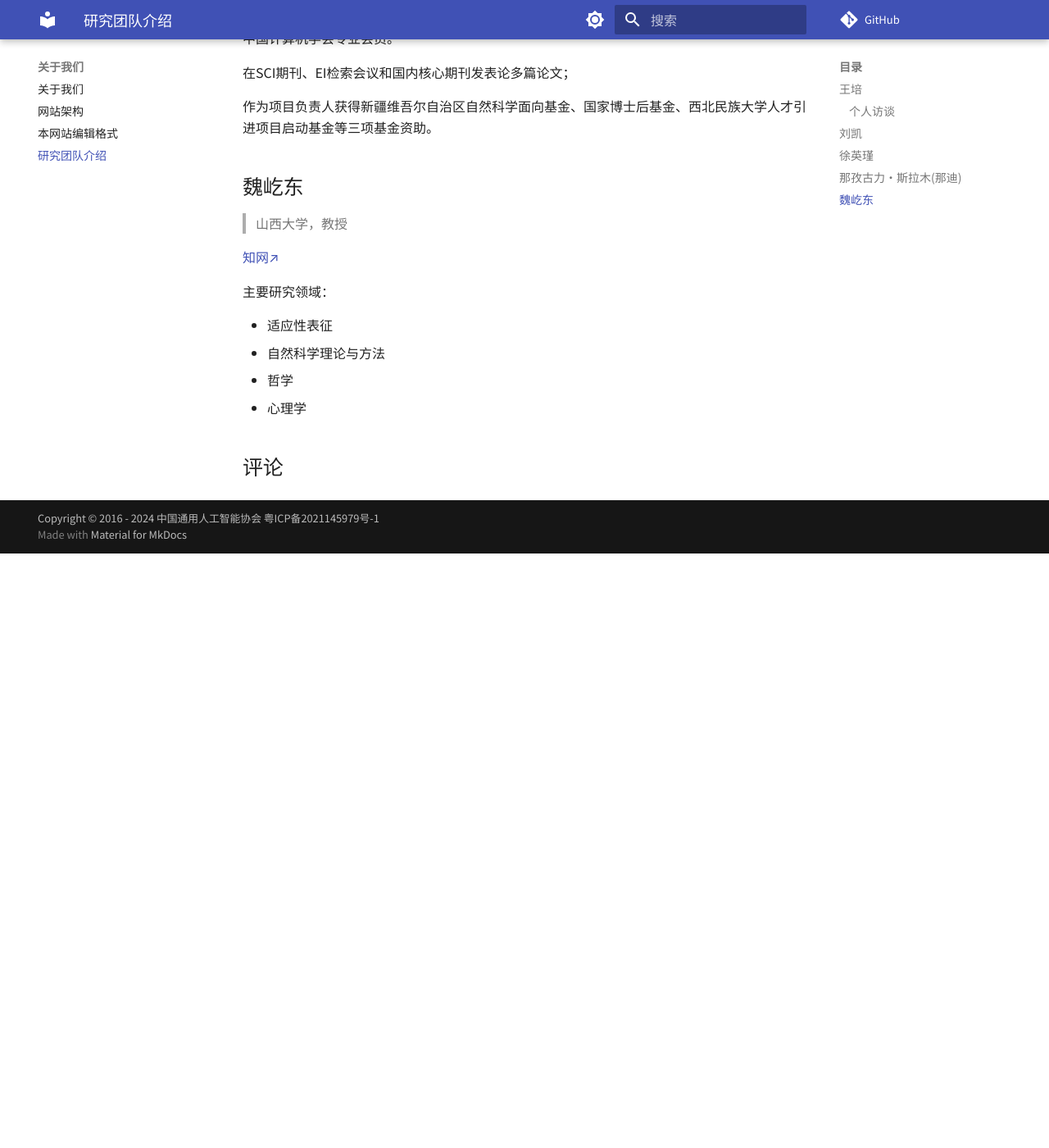
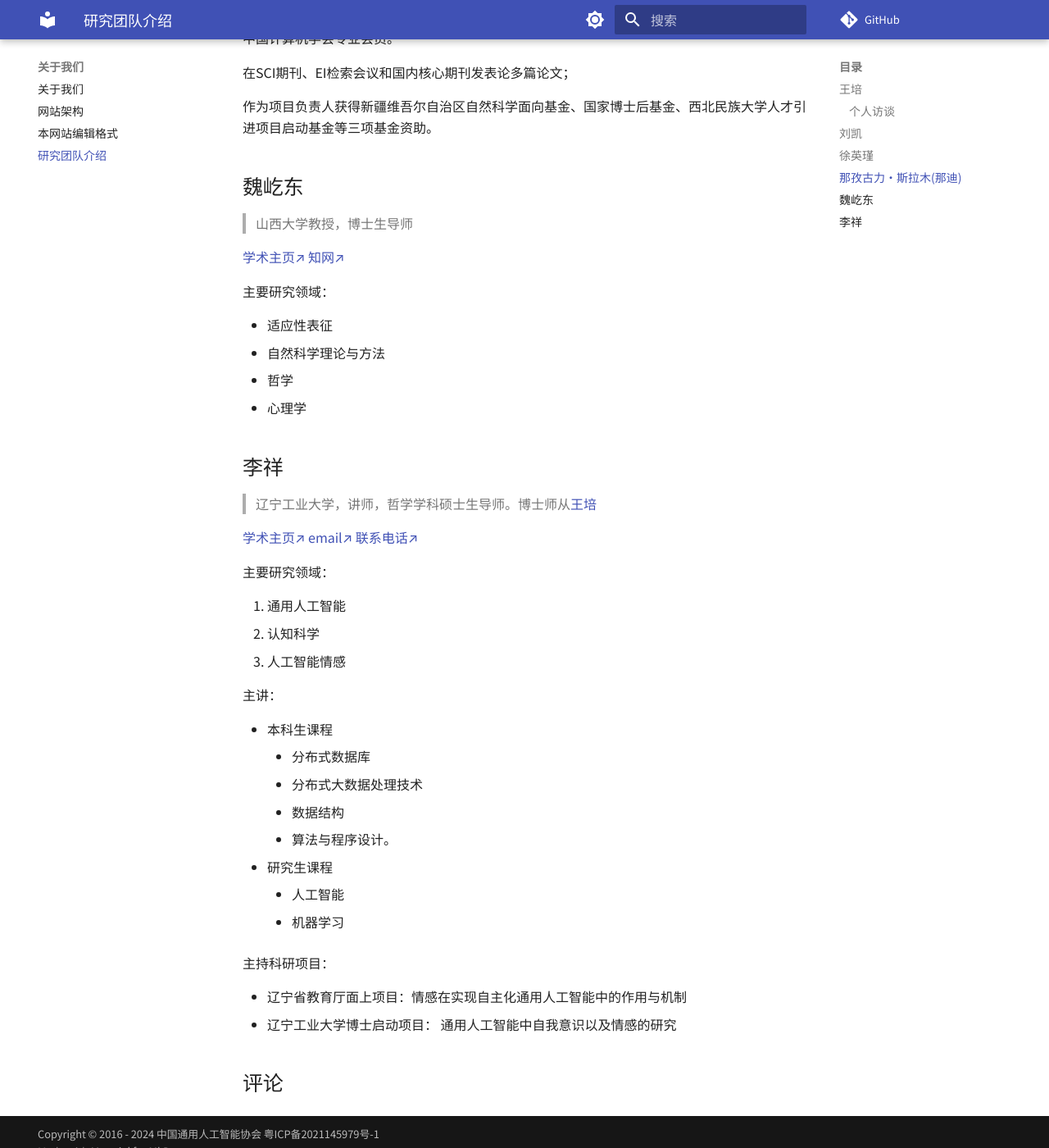
Before and after one commit to Hailaylin/agi-society-cn, an MkDocs documentation site: the page built from docs/about/team.md, in a window 1280 px wide and 1400 px high, scrolled down 3561 px. Shown: the whole window at 82% size. Built offline with MkDocs 1.6.1 and Material for MkDocs 9.7.7, drawn with Linux system fonts in a browser that asks for light colours; comment, search, counter and statistics services are not loaded; before the commit the page ends 4236 px from its top, so only the background shows below that; some of the changed text lies outside the part shown.

Commit message:
feat: :sparkles: 补充李祥老师信息；修缮增补「一句话简介」，并尝试增加学术主页（高校个人页面）
ℹ️增补徐英瑾老师、魏屹东老师的学术主页；刘凯老师、那迪老师学术主页有待补充

```diff
--- a/docs/about/team.md
+++ b/docs/about/team.md
@@ -82,8 +82,12 @@ comments: true
 
 ## 徐英瑾
 
-> 哲学博士，复旦大学哲学学院教授
+> 哲学博士，复旦大学哲学学院教授，博士生导师
 
+<!-- ![徐英瑾老师相片](https://philosophy.fudan.edu.cn/_upload/article/images/80/f3/56b9138841bf9211ae5f80f9dfd9/5632d963-c229-48cc-99a9-cf1de8f79323.jpg) -->
+<!-- ↑【2024-07-28 12:14:39】注：太大张了 -->
+
+[学术主页↗](https://philosophy.fudan.edu.cn/64/8f/c14253a222351/page.htm)
 [百度百科↗](https://baike.baidu.com/item/%E5%BE%90%E8%8B%B1%E7%91%BE/1778275)
 [Bilibili↗](https://space.bilibili.com/1030)
 [知网↗](https://chn.oversea.cnki.net/kcms/detail/knetsearch.aspx?sfield=au&skey=%E5%BE%90%E8%8B%B1%E7%91%BE&code=000036949310&v=f5P6chuNTza-7Rk3TFVHPGmsJDI8Q8tRORf9XlH8k8njXtviqPM535RNdHPUPx1o)
@@ -109,9 +113,9 @@ comments: true
 
 ## 那孜古力·斯拉木(那迪)
 
+> 博士，西北民族大学，中国民族信息技术研究院，计算机技术、人工智能、大数据方向的硕士研究生导师
+
 [知网↗](https://chn.oversea.cnki.net/kcms2/author/detail?v=wRD08hUPYgwHqv6pqt1Lry077C8HmYeFUg_u_vKAKELr9EuNyzuelYm8aFEHWLCDlsaQ35mKa0ssz5y7seHPRwYweIqJYvLqGRxektNLWL-gjim3eRBvXXRWBg--mAzQraqInCBc1Zy03vfEnEBPhEIi3C0Kz5X0byKD64Kg2olxmlgOimKHfRjBS1efeJAW&uniplatform=NZKPT&language=CHS)
-
-> 博士，西北民族大学，中国民族信息技术研究院，计算机技术、人工智能、大数据方向的硕士研究生导师
 
 主要研究领域：
 
@@ -133,8 +137,9 @@ comments: true
 
 ## 魏屹东
 
-> 山西大学，教授
+> 山西大学教授，博士生导师
 
+[学术主页↗](https://cap.sxu.edu.cn/yjry/2358.htm)
 [知网↗](https://chn.oversea.cnki.net/kcms2/author/detail?v=wRD08hUPYgym68S7GHd2poHMO-BDlA-GdxcWHe-R3H4JseLdQZ2VugdAtBPQIQnqVd2rPnJWpGXF8IQ_BKdhrwZnUrFnLUSwvC8RPbBMj0E_1-ZNNWcNYYVZ8VQ8TSPD&uniplatform=NZKPT&language=CHS)
 
 主要研究领域：
@@ -143,3 +148,33 @@ comments: true
 - 自然科学理论与方法
 - 哲学
 - 心理学
+
+## 李祥
+
+> 辽宁工业大学，讲师，哲学学科硕士生导师。博士师从[王培](#王培)
+
+[学术主页↗](https://seie.lnut.edu.cn/info/14393/185134.htm)
+[email↗](mailto:xiangliagi@lnut.edu.cn)
+[联系电话↗](tel:+86-0416-4198700)
+
+主要研究领域：
+
+1. 通用人工智能
+2. 认知科学
+3. 人工智能情感
+
+主讲：
+
+- 本科生课程
+    - 分布式数据库
+    - 分布式大数据处理技术
+    - 数据结构
+    - 算法与程序设计。
+- 研究生课程
+    - 人工智能
+    - 机器学习
+
+主持科研项目：
+
+- 辽宁省教育厅面上项目：情感在实现自主化通用人工智能中的作用与机制
+- 辽宁工业大学博士启动项目： 通用人工智能中自我意识以及情感的研究
```
